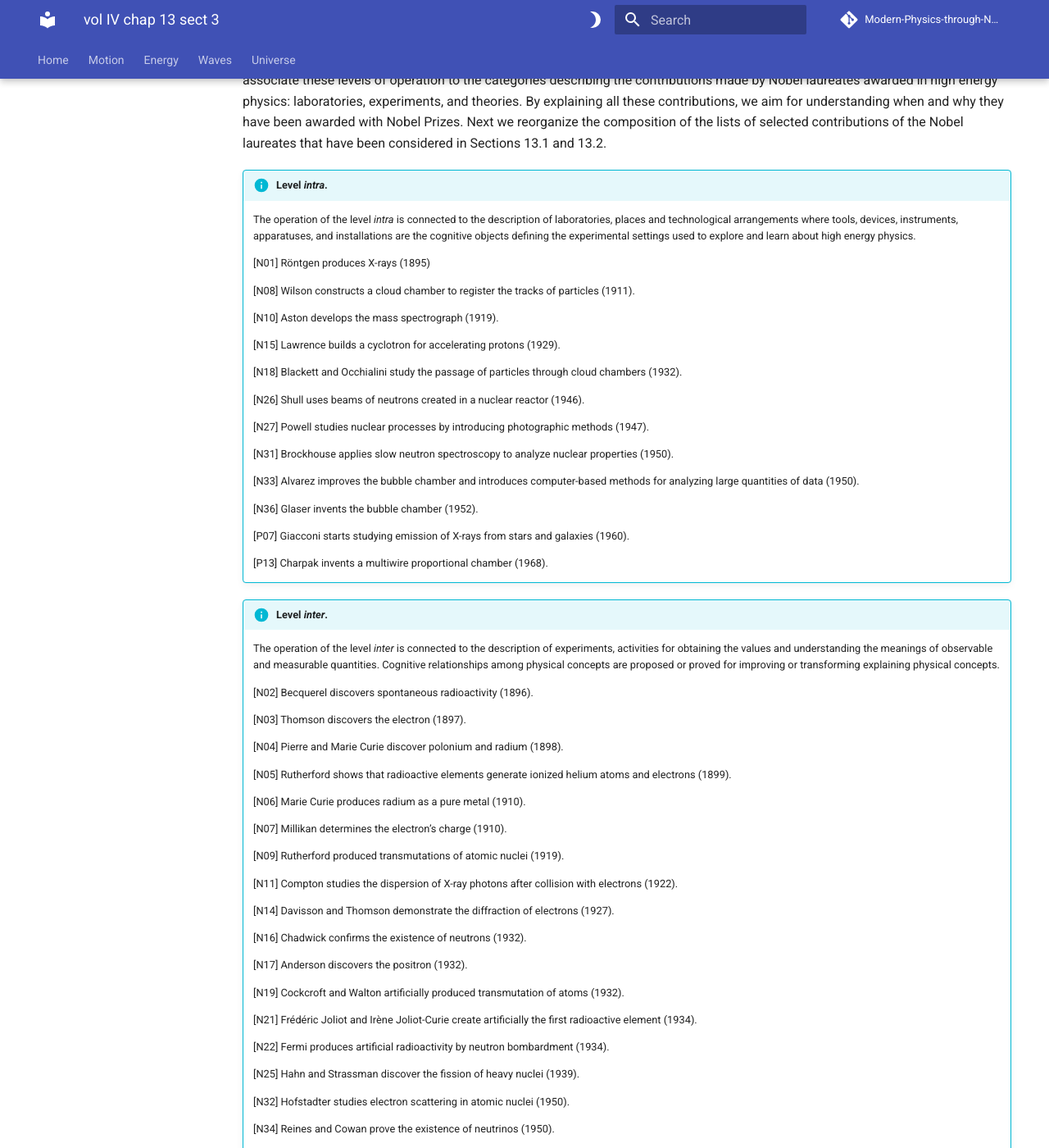
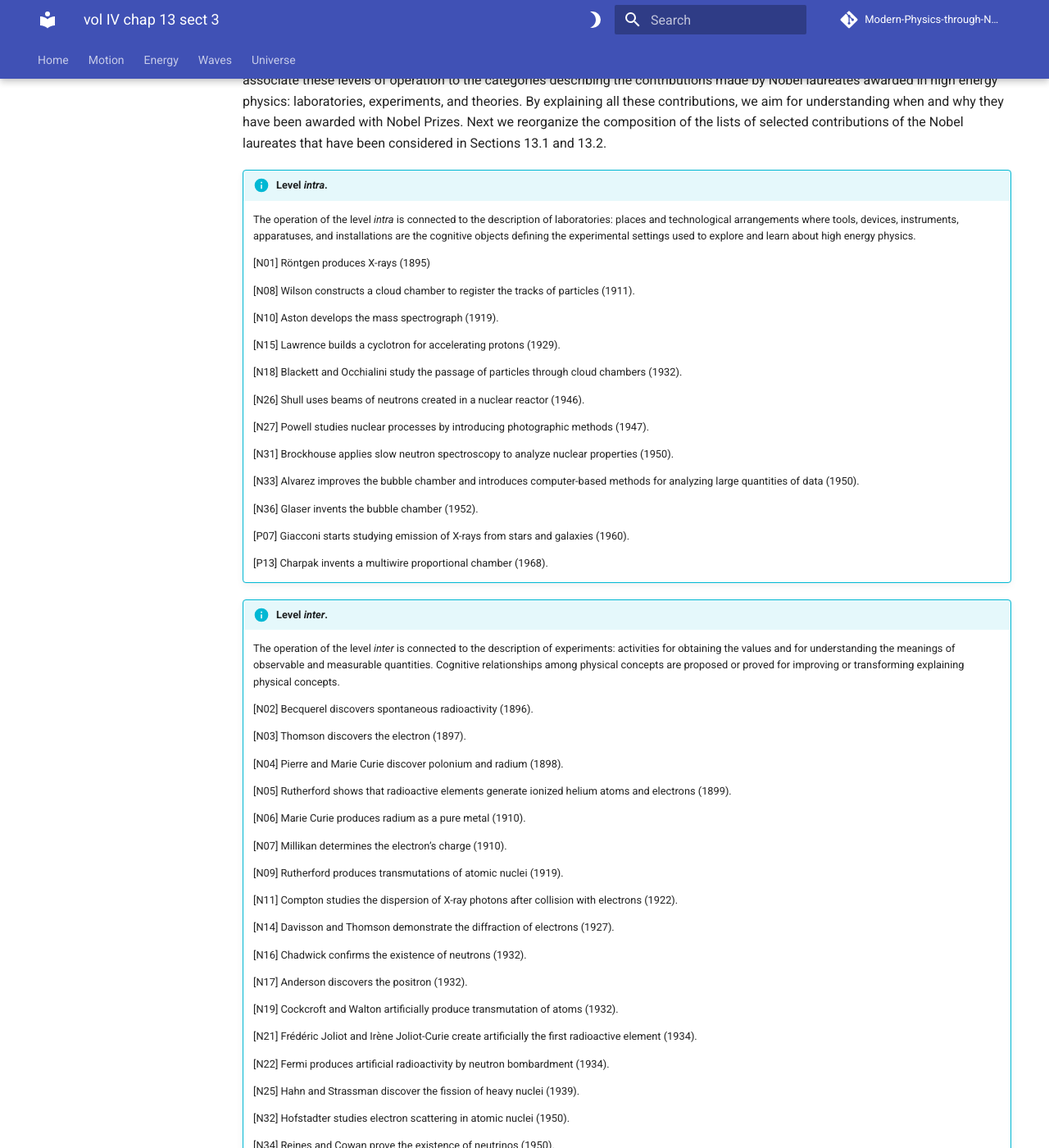
Before and after one commit to modphysnobel/modphysnobel.github.io, an MkDocs documentation site: the page built from docs/vol-IV/vol-IV-chap-13-sect-3.md, in a window 1280 px wide and 1400 px high, scrolled down 378 px. Shown: the whole window at 82% size. Built offline with MkDocs 1.6.1 and Material for MkDocs 9.7.7, drawn with Linux system fonts in a browser that asks for light colours; some web fonts are replaced; comment, search, counter and statistics services are not loaded; some of the changed text lies outside the part shown.

Commit message:
Update vol-IV-chap-13-sect-3.md

```diff
--- a/docs/vol-IV/vol-IV-chap-13-sect-3.md
+++ b/docs/vol-IV/vol-IV-chap-13-sect-3.md
@@ -9,7 +9,7 @@
 According to Piaget and García (1988) there are three levels of operation of the mechanisms of knowing: the level *intra* for the description of objects, the level *inter* for the transformation of concepts and the level *trans* for the construction of structures. We will associate these levels of operation to the categories describing the contributions made by Nobel laureates awarded in high energy physics: laboratories, experiments, and theories. By explaining all these contributions, we aim for understanding when and why they have been awarded with Nobel Prizes. Next we reorganize the composition of the lists of selected contributions of the Nobel laureates that have been considered in Sections 13.1 and 13.2.
 
 !!! info "Level *intra*."
-	The operation of the level *intra* is connected to the description of laboratories, places and technological arrangements where tools, devices, instruments, apparatuses, and installations are the cognitive objects defining the experimental settings used to explore and learn about high energy physics.
+	The operation of the level *intra* is connected to the description of laboratories: places and technological arrangements where tools, devices, instruments, apparatuses, and installations are the cognitive objects defining the experimental settings used to explore and learn about high energy physics.
 
 	[N01] Röntgen produces X-rays (1895)
 
@@ -36,7 +36,7 @@
 	[P13] Charpak invents a multiwire proportional chamber (1968).
 
 !!! info "Level *inter*."
-	The operation of the level *inter* is connected to the description of experiments, activities for obtaining the values and understanding the meanings of observable and measurable quantities. Cognitive relationships among physical concepts are proposed or proved for improving or transforming explaining physical concepts.
+	The operation of the level *inter* is connected to the description of experiments: activities for obtaining the values and for understanding the meanings of observable and measurable quantities. Cognitive relationships among physical concepts are proposed or proved for improving or transforming explaining physical concepts.
 
 	[N02] Becquerel discovers spontaneous radioactivity (1896).
 
@@ -50,7 +50,7 @@
 
 	[N07] Millikan determines the electron’s charge (1910).
 
-	[N09] Rutherford produced transmutations of atomic nuclei (1919).
+	[N09] Rutherford produces transmutations of atomic nuclei (1919).
 
 	[N11] Compton studies the dispersion of X-ray photons after collision with electrons (1922).
 
@@ -60,7 +60,7 @@
 
 	[N17] Anderson discovers the positron (1932).
 
-	[N19] Cockcroft and Walton artificially produced transmutation of atoms (1932).
+	[N19] Cockcroft and Walton artificially produce transmutation of atoms (1932).
 
 	[N21] Frédéric Joliot and Irène Joliot-Curie create artificially the first radioactive element (1934).
 
@@ -115,7 +115,7 @@
 
 	[N28] Goeppert Mayer provides evidence of the significance of the magic nuclear numbers (1948)
 
-	[N29] Jensen develops nuclear shell model (1949).
+	[N29] Jensen develops a nuclear shell model (1949).
 
 	[N30] Tomonaga, Schwinger and Feynman develop quantum electrodynamics (1945).
 
@@ -357,7 +357,7 @@
 
 In this Appendix 13.2 we identify each Nobel Prize with the shorthand of the discipline (Ph for Physics or Ch for Chemistry) and the year of the award. Afterwards, following the announcement of the Nobel Prize, we indicate to whom and for what reasons each Prize has been awarded. We also include the title of the corresponding *Nobel Lecture* and its subtitles when they exist in the original. All the references are indicated in the MLA style.
 
-**Ph1901** to Wilhelm Conrad Röntgen“ in recognition of the extraordinary services he has rendered by the discovery of the remarkable rays subsequently named after him”.
+**Ph1901** to Wilhelm Conrad Röntgen “in recognition of the extraordinary services he has rendered by the discovery of the remarkable rays subsequently named after him”.
 
 No Nobel Lecture was delivered.
 
@@ -533,7 +533,7 @@
 
 MLA style: Award ceremony speech. NobelPrize.org. Nobel Prize Outreach AB 2023. Fri. 4 Aug 2023. https://www.nobelprize.org/prizes/physics/1945/ceremony-speech/
 
-**Ph-1948* to Patrick Maynard Stuart Blackett “for his development of the Wilson cloud chamber method, and his discoveries therewith in the fields of nuclear physics and cosmic radiation”.
+**Ph-1948** to Patrick Maynard Stuart Blackett “for his development of the Wilson cloud chamber method, and his discoveries therewith in the fields of nuclear physics and cosmic radiation”.
 
 *Chamber Researches in Nuclear Physics and Cosmic Radiation* by Blackett.
 
@@ -553,7 +553,7 @@
 
 MLA style: Hideki Yukawa – Facts. NobelPrize.org. Nobel Prize Outreach AB 2023. Thu. 3 Aug 2023. https://www.nobelprize.org/prizes/physics/1949/yukawa/facts/
 
-**Ph-1950** to Cecil Frank Powell “for his development of the photographic method of studying nuclear processes and his discoveries regarding mesons made with this method”
+**Ph-1950** to Cecil Frank Powell “for his development of the photographic method of studying nuclear processes and his discoveries regarding mesons made with this method”.
 
 *The Cosmic Radiation* by Powell.
 
```
Also changed, not shown: other parts of docs/vol-IV/vol-IV-chap-13-sect-3.md (+2 -2 lines).
